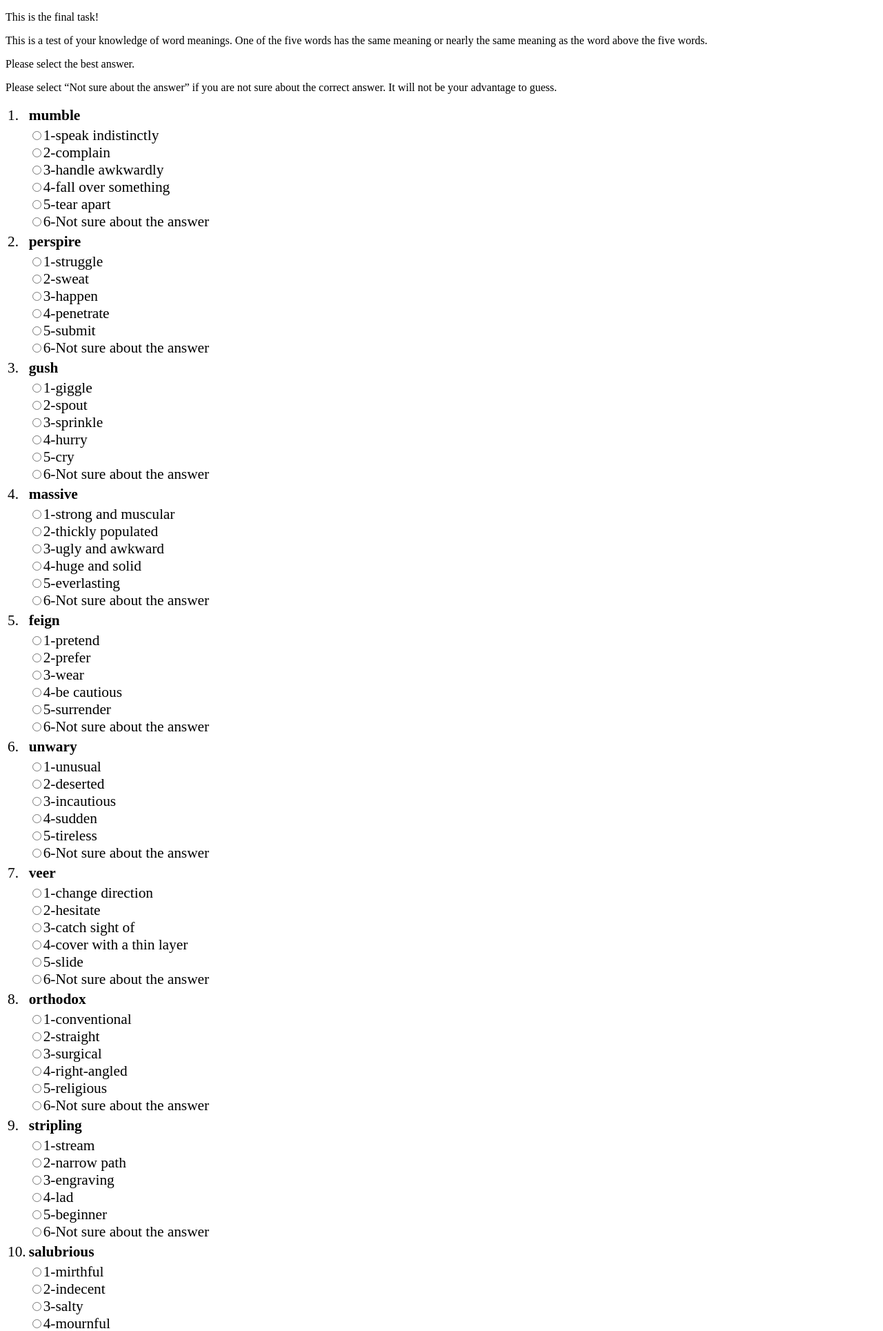
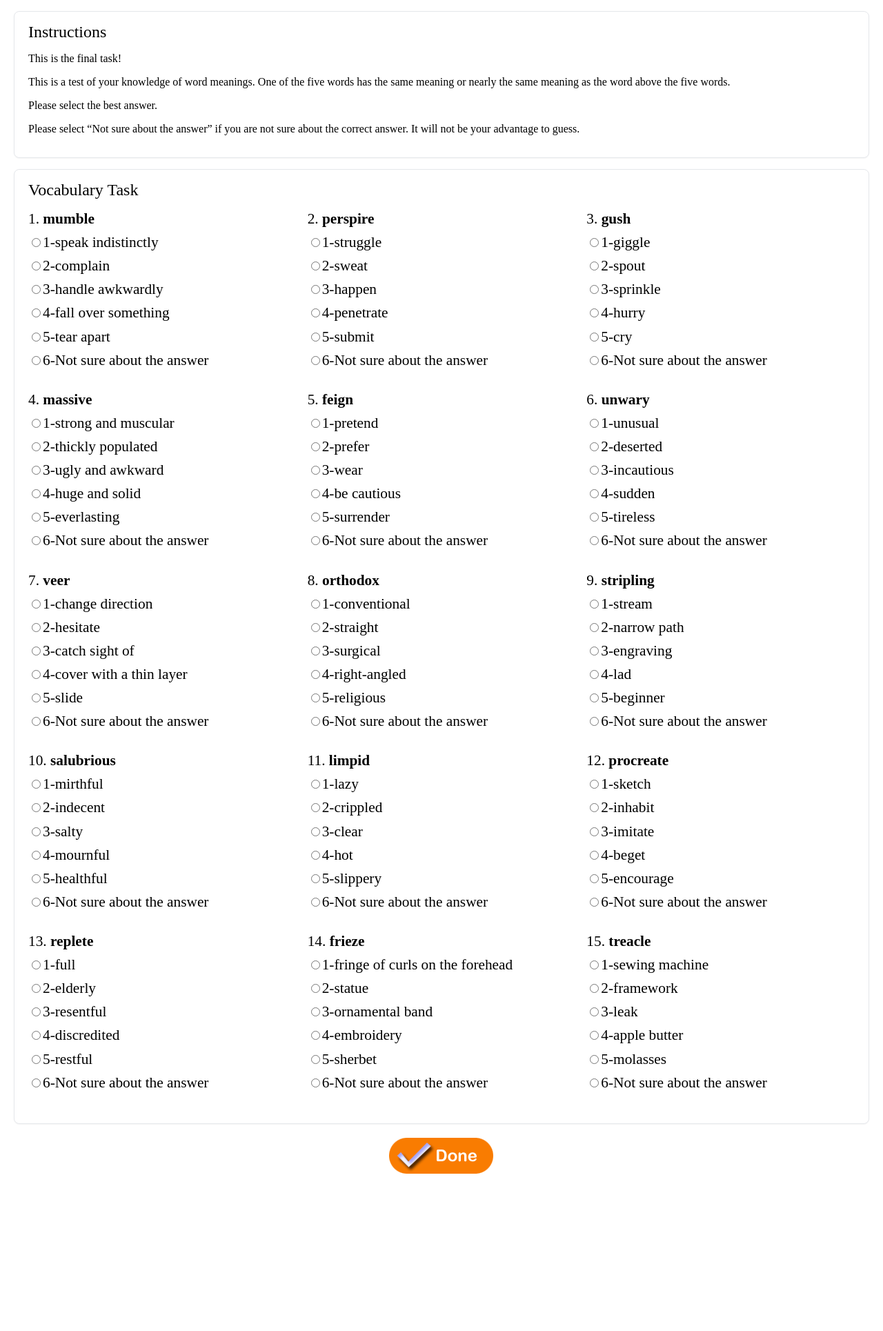
Before and after one commit to nickhuo/CogSearch, a Flask app: page /vocab in a window 1280 px wide. Shown: the top 1929 px of the page at 69% size. After the commit the page ends 1701 px from the top, so only its background shows below. Run offline with Flask 3, Linux system fonts and the light colour scheme; the visitor is signed in with stand-in values (Sample User, id 1); some libraries are stand-ins or nearby versions.

Commit message:
vocal layout updated

```diff
--- a/src/templates/vocab.html
+++ b/src/templates/vocab.html
@@ -5,8 +5,21 @@
   <title>Vocabulary Test</title>
   <base target="_top">
   <script src="https://ajax.googleapis.com/ajax/libs/jquery/1.11.0/jquery.min.js"></script>
+  <style>
+    .vocab-grid { display: grid; grid-template-columns: repeat(3, minmax(280px, 1fr)); grid-column-gap: 16px; grid-row-gap: 12px; align-items: start; max-width: 1200px; margin: 0 auto; }
+    .vocab-item { padding: 8px 0; }
+    .vocab-question { font-size:16pt; margin-bottom: 4px; }
+    .vocab-options { font-size:16pt; line-height: 1.6; }
+    #submit { display: block; margin: 12px auto 0 auto; }
+    .vocab-container { max-width: 1240px; margin: 16px auto; padding: 0 12px; }
+    .section-card { background: #ffffff; border: 1px solid #e5e7eb; border-radius: 8px; box-shadow: 0 1px 2px rgba(0,0,0,0.04); padding: 16px 20px; margin-bottom: 16px; }
+    .section-title { font-size: 18pt; margin: 0 0 8px 0; }
+  </style>
 </head>
 <body>
+  <div class="vocab-container">
+    <section class="section-card" id="intro">
+      <div class="section-title">Instructions</div>
       <div class="cl2">
         <p>This is the final task!</p>
         <p>
@@ -17,242 +30,181 @@
           Please select “Not sure about the answer” if you are not sure about the correct answer. It will not be your advantage to guess.
         </p>
       </div>
-  <div>
+    </section>
+    <section class="section-card" id="task">
+      <div class="section-title">Vocabulary Task</div>
       <form id="form_vocab" name="form_vocab" action="{{ action_url }}" method="POST" onsubmit="return saveVocab();">
-      <table>
-        <colgroup>
-          <col style="text-align:left;"/>
-          <col style="text-align:left;"/>
-        </colgroup>
-        <tr>
-          <td style="font-size:16pt;">1.</td>
-          <td style="font-size:16pt;"><b>mumble</b></td>
-        </tr>
-        <tr>
-          <td></td>
-          <td style="font-size:16pt;">
+      <div class="vocab-grid">
+        <div class="vocab-item">
+          <div class="vocab-question">1. <b>mumble</b></div>
+          <div class="vocab-options">
             <input type="radio" name="voc1" id="voc1_1" value="1" required/>1-speak indistinctly<br>
             <input type="radio" name="voc1" id="voc1_2" value="2"/>2-complain<br>
             <input type="radio" name="voc1" id="voc1_3" value="3"/>3-handle awkwardly<br>
             <input type="radio" name="voc1" id="voc1_4" value="4"/>4-fall over something<br>
             <input type="radio" name="voc1" id="voc1_5" value="5"/>5-tear apart<br>
             <input type="radio" name="voc1" id="voc1_6" value="6"/>6-Not sure about the answer<br>
-          </td>
-        </tr>
-        <tr>
-          <td style="font-size:16pt;">2.</td>
-          <td style="font-size:16pt;"><b>perspire</b></td>
-        </tr>
-        <tr>
-          <td></td>
-          <td style="font-size:16pt;">
+          </div>
+        </div>
+        <div class="vocab-item">
+          <div class="vocab-question">2. <b>perspire</b></div>
+          <div class="vocab-options">
             <input type="radio" name="voc2" id="voc2_1" value="1" required/>1-struggle<br>
             <input type="radio" name="voc2" id="voc2_2" value="2"/>2-sweat<br>
             <input type="radio" name="voc2" id="voc2_3" value="3"/>3-happen<br>
             <input type="radio" name="voc2" id="voc2_4" value="4"/>4-penetrate<br>
             <input type="radio" name="voc2" id="voc2_5" value="5"/>5-submit<br>
             <input type="radio" name="voc2" id="voc2_6" value="6"/>6-Not sure about the answer<br>
-          </td>
-        </tr>
-        <tr>
-          <td style="font-size:16pt;">3.</td>
-          <td style="font-size:16pt;"><b>gush</b></td>
-        </tr>
-        <tr>
-          <td></td>
-          <td style="font-size:16pt;">
+          </div>
+        </div>
+        <div class="vocab-item">
+          <div class="vocab-question">3. <b>gush</b></div>
+          <div class="vocab-options">
             <input type="radio" name="voc3" id="voc3_1" value="1" required/>1-giggle<br>
             <input type="radio" name="voc3" id="voc3_2" value="2"/>2-spout<br>
             <input type="radio" name="voc3" id="voc3_3" value="3"/>3-sprinkle<br>
             <input type="radio" name="voc3" id="voc3_4" value="4"/>4-hurry<br>
             <input type="radio" name="voc3" id="voc3_5" value="5"/>5-cry<br>
             <input type="radio" name="voc3" id="voc3_6" value="6"/>6-Not sure about the answer<br>
-          </td>
-        </tr>
-        <tr>
-          <td style="font-size:16pt;">4.</td>
-          <td style="font-size:16pt;"><b>massive</b></td>
-        </tr>
-        <tr>
-          <td></td>
-          <td style="font-size:16pt;">
+          </div>
+        </div>
+        <div class="vocab-item">
+          <div class="vocab-question">4. <b>massive</b></div>
+          <div class="vocab-options">
             <input type="radio" name="voc4" id="voc4_1" value="1" required/>1-strong and muscular<br>
             <input type="radio" name="voc4" id="voc4_2" value="2"/>2-thickly populated<br>
             <input type="radio" name="voc4" id="voc4_3" value="3"/>3-ugly and awkward<br>
             <input type="radio" name="voc4" id="voc4_4" value="4"/>4-huge and solid<br>
             <input type="radio" name="voc4" id="voc4_5" value="5"/>5-everlasting<br>
             <input type="radio" name="voc4" id="voc4_6" value="6"/>6-Not sure about the answer<br>
-          </td>
-        </tr>
-        <tr>
-          <td style="font-size:16pt;">5.</td>
-          <td style="font-size:16pt;"><b>feign</b></td>
-        </tr>
-        <tr>
-          <td></td>
-          <td style="font-size:16pt;">
+          </div>
+        </div>
+        <div class="vocab-item">
+          <div class="vocab-question">5. <b>feign</b></div>
+          <div class="vocab-options">
             <input type="radio" name="voc5" id="voc5_1" value="1" required/>1-pretend<br>
             <input type="radio" name="voc5" id="voc5_2" value="2"/>2-prefer<br>
             <input type="radio" name="voc5" id="voc5_3" value="3"/>3-wear<br>
             <input type="radio" name="voc5" id="voc5_4" value="4"/>4-be cautious<br>
             <input type="radio" name="voc5" id="voc5_5" value="5"/>5-surrender<br>
             <input type="radio" name="voc5" id="voc5_6" value="6"/>6-Not sure about the answer<br>
-          </td>
-        </tr>
-        <tr>
-          <td style="font-size:16pt;">6.</td>
-          <td style="font-size:16pt;"><b>unwary</b></td>
-        </tr>
-        <tr>
-          <td></td>
-          <td style="font-size:16pt;">
+          </div>
+        </div>
+        <div class="vocab-item">
+          <div class="vocab-question">6. <b>unwary</b></div>
+          <div class="vocab-options">
             <input type="radio" name="voc6" id="voc6_1" value="1" required/>1-unusual<br>
             <input type="radio" name="voc6" id="voc6_2" value="2"/>2-deserted<br>
             <input type="radio" name="voc6" id="voc6_3" value="3"/>3-incautious<br>
             <input type="radio" name="voc6" id="voc6_4" value="4"/>4-sudden<br>
             <input type="radio" name="voc6" id="voc6_5" value="5"/>5-tireless<br>
             <input type="radio" name="voc6" id="voc6_6" value="6"/>6-Not sure about the answer<br>
-          </td>
-        </tr>
-        <tr>
-          <td style="font-size:16pt;">7.</td>
-          <td style="font-size:16pt;"><b>veer</b></td>
-        </tr>
-        <tr>
-          <td></td>
-          <td style="font-size:16pt;">
+          </div>
+        </div>
+        <div class="vocab-item">
+          <div class="vocab-question">7. <b>veer</b></div>
+          <div class="vocab-options">
             <input type="radio" name="voc7" id="voc7_1" value="1" required/>1-change direction<br>
             <input type="radio" name="voc7" id="voc7_2" value="2"/>2-hesitate<br>
             <input type="radio" name="voc7" id="voc7_3" value="3"/>3-catch sight of<br>
             <input type="radio" name="voc7" id="voc7_4" value="4"/>4-cover with a thin layer<br>
             <input type="radio" name="voc7" id="voc7_5" value="5"/>5-slide<br>
             <input type="radio" name="voc7" id="voc7_6" value="6"/>6-Not sure about the answer<br>
-          </td>
-        </tr>
-        <tr>
-          <td style="font-size:16pt;">8.</td>
-          <td style="font-size:16pt;"><b>orthodox</b></td>
-        </tr>
-        <tr>
-          <td></td>
-          <td style="font-size:16pt;">
+          </div>
+        </div>
+        <div class="vocab-item">
+          <div class="vocab-question">8. <b>orthodox</b></div>
+          <div class="vocab-options">
             <input type="radio" name="voc8" id="voc8_1" value="1" required/>1-conventional<br>
             <input type="radio" name="voc8" id="voc8_2" value="2"/>2-straight<br>
             <input type="radio" name="voc8" id="voc8_3" value="3"/>3-surgical<br>
             <input type="radio" name="voc8" id="voc8_4" value="4"/>4-right-angled<br>
             <input type="radio" name="voc8" id="voc8_5" value="5"/>5-religious<br>
             <input type="radio" name="voc8" id="voc8_6" value="6"/>6-Not sure about the answer<br>
-          </td>
-        </tr>
-        <tr>
-          <td style="font-size:16pt;">9.</td>
-          <td style="font-size:16pt;"><b>stripling</b></td>
-        </tr>
-        <tr>
-          <td></td>
-          <td style="font-size:16pt;">
+          </div>
+        </div>
+        <div class="vocab-item">
+          <div class="vocab-question">9. <b>stripling</b></div>
+          <div class="vocab-options">
             <input type="radio" name="voc9" id="voc9_1" value="1" required/>1-stream<br>
             <input type="radio" name="voc9" id="voc9_2" value="2"/>2-narrow path<br>
             <input type="radio" name="voc9" id="voc9_3" value="3"/>3-engraving<br>
             <input type="radio" name="voc9" id="voc9_4" value="4"/>4-lad<br>
             <input type="radio" name="voc9" id="voc9_5" value="5"/>5-beginner<br>
             <input type="radio" name="voc9" id="voc9_6" value="6"/>6-Not sure about the answer<br>
-          </td>
-        </tr>
-        <tr>
-          <td style="font-size:16pt;">10.</td>
-          <td style="font-size:16pt;"><b>salubrious</b></td>
-        </tr>
-        <tr>
-          <td></td>
-          <td style="font-size:16pt;">
+          </div>
+        </div>
+        <div class="vocab-item">
+          <div class="vocab-question">10. <b>salubrious</b></div>
+          <div class="vocab-options">
             <input type="radio" name="voc10" id="voc10_1" value="1" required/>1-mirthful<br>
             <input type="radio" name="voc10" id="voc10_2" value="2"/>2-indecent<br>
             <input type="radio" name="voc10" id="voc10_3" value="3"/>3-salty<br>
             <input type="radio" name="voc10" id="voc10_4" value="4"/>4-mournful<br>
             <input type="radio" name="voc10" id="voc10_5" value="5"/>5-healthful<br>
             <input type="radio" name="voc10" id="voc10_6" value="6"/>6-Not sure about the answer<br>
-          </td>
-        </tr>
-        <tr>
-          <td style="font-size:16pt;">11.</td>
-          <td style="font-size:16pt;"><b>limpid</b></td>
-        </tr>
-        <tr>
-          <td></td>
-          <td style="font-size:16pt;">
+          </div>
+        </div>
+        <div class="vocab-item">
+          <div class="vocab-question">11. <b>limpid</b></div>
+          <div class="vocab-options">
             <input type="radio" name="voc11" id="voc11_1" value="1" required/>1-lazy<br>
             <input type="radio" name="voc11" id="voc11_2" value="2"/>2-crippled<br>
             <input type="radio" name="voc11" id="voc11_3" value="3"/>3-clear<br>
             <input type="radio" name="voc11" id="voc11_4" value="4"/>4-hot<br>
             <input type="radio" name="voc11" id="voc11_5" value="5"/>5-slippery<br>
             <input type="radio" name="voc11" id="voc11_6" value="6"/>6-Not sure about the answer<br>
-          </td>
-        </tr>
-        <tr>
-          <td style="font-size:16pt;">12.</td>
-          <td style="font-size:16pt;"><b>procreate</b></td>
-        </tr>
-        <tr>
-          <td></td>
-          <td style="font-size:16pt;">
+          </div>
+        </div>
+        <div class="vocab-item">
+          <div class="vocab-question">12. <b>procreate</b></div>
+          <div class="vocab-options">
             <input type="radio" name="voc12" id="voc12_1" value="1" required/>1-sketch<br>
             <input type="radio" name="voc12" id="voc12_2" value="2"/>2-inhabit<br>
             <input type="radio" name="voc12" id="voc12_3" value="3"/>3-imitate<br>
             <input type="radio" name="voc12" id="voc12_4" value="4"/>4-beget<br>
             <input type="radio" name="voc12" id="voc12_5" value="5"/>5-encourage<br>
             <input type="radio" name="voc12" id="voc12_6" value="6"/>6-Not sure about the answer<br>
-          </td>
-        </tr>
-        <tr>
-          <td style="font-size:16pt;">13.</td>
-          <td style="font-size:16pt;"><b>replete</b></td>
-        </tr>
-        <tr>
-          <td></td>
-          <td style="font-size:16pt;">
+          </div>
+        </div>
+        <div class="vocab-item">
+          <div class="vocab-question">13. <b>replete</b></div>
+          <div class="vocab-options">
             <input type="radio" name="voc13" id="voc13_1" value="1" required/>1-full<br>
             <input type="radio" name="voc13" id="voc13_2" value="2"/>2-elderly<br>
             <input type="radio" name="voc13" id="voc13_3" value="3"/>3-resentful<br>
             <input type="radio" name="voc13" id="voc13_4" value="4"/>4-discredited<br>
             <input type="radio" name="voc13" id="voc13_5" value="5"/>5-restful<br>
             <input type="radio" name="voc13" id="voc13_6" value="6"/>6-Not sure about the answer<br>
-          </td>
-        </tr>
-        <tr>
-          <td style="font-size:16pt;">14.</td>
-          <td style="font-size:16pt;"><b>frieze</b></td>
-        </tr>
-        <tr>
-          <td></td>
-          <td style="font-size:16pt;">
+          </div>
+        </div>
+        <div class="vocab-item">
+          <div class="vocab-question">14. <b>frieze</b></div>
+          <div class="vocab-options">
             <input type="radio" name="voc14" id="voc14_1" value="1" required/>1-fringe of curls on the forehead<br>
             <input type="radio" name="voc14" id="voc14_2" value="2"/>2-statue<br>
             <input type="radio" name="voc14" id="voc14_3" value="3"/>3-ornamental band<br>
             <input type="radio" name="voc14" id="voc14_4" value="4"/>4-embroidery<br>
             <input type="radio" name="voc14" id="voc14_5" value="5"/>5-sherbet<br>
             <input type="radio" name="voc14" id="voc14_6" value="6"/>6-Not sure about the answer<br>
-          </td>
-        </tr>
-        <tr>
-          <td style="font-size:16pt;">15.</td>
-          <td style="font-size:16pt;"><b>treacle</b></td>
-        </tr>
-        <tr>
-          <td></td>
-          <td style="font-size:16pt;">
+          </div>
+        </div>
+        <div class="vocab-item">
+          <div class="vocab-question">15. <b>treacle</b></div>
+          <div class="vocab-options">
             <input type="radio" name="voc15" id="voc15_1" value="1" required/>1-sewing machine<br>
             <input type="radio" name="voc15" id="voc15_2" value="2"/>2-framework<br>
             <input type="radio" name="voc15" id="voc15_3" value="3"/>3-leak<br>
             <input type="radio" name="voc15" id="voc15_4" value="4"/>4-apple butter<br>
             <input type="radio" name="voc15" id="voc15_5" value="5"/>5-molasses<br>
             <input type="radio" name="voc15" id="voc15_6" value="6"/>6-Not sure about the answer<br>
-          </td>
-        </tr>
-      </table>
+          </div>
+        </div>
+      </div>
         <br>
-      <input type="image" name="submit" id="submit" src="{{ url_for('static', filename='images/done_button.gif') }}" alt="Done">
       </form>
+    </section>
+    <input type="image" name="submit" id="submit" form="form_vocab" src="{{ url_for('static', filename='images/done_button.gif') }}" alt="Done">
   </div>
 
   <script type="text/javascript">
```
Lines whose indentation alone changed are shown as unchanged.
